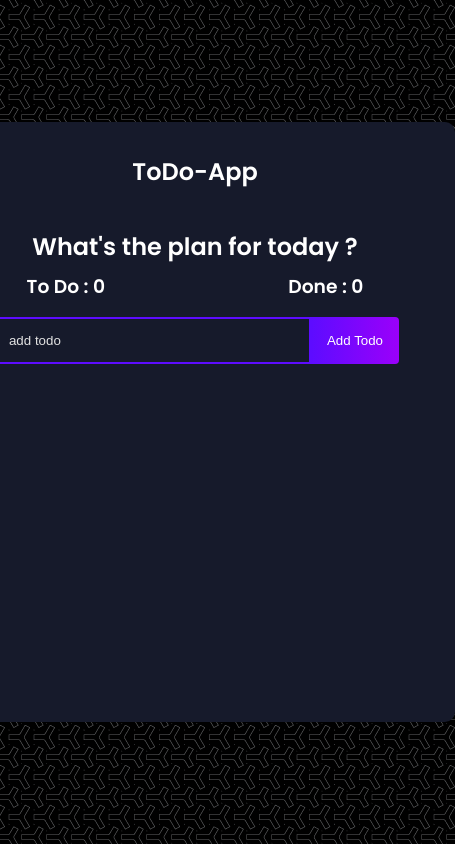
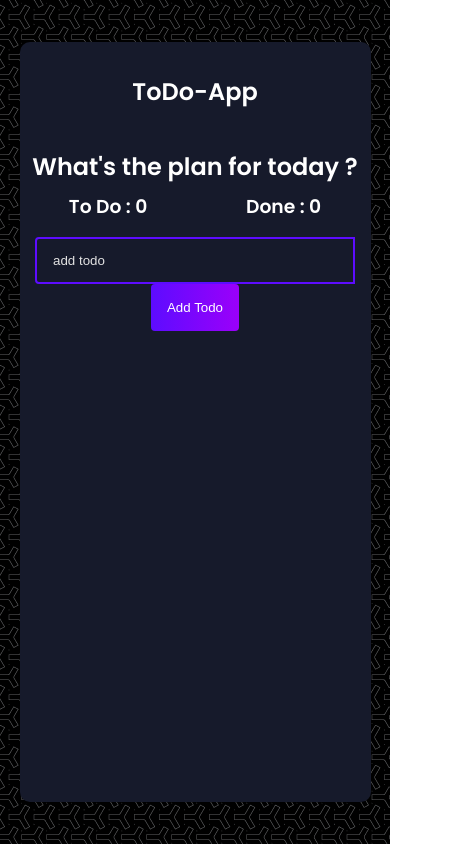
Before and after one commit to Florian-Techer/react-todo, a React (Create React App) app: page / in a window 390 px wide. Shown: the whole page, 455 px wide, since content can reach past the window. Built offline with nearby package versions, Linux system fonts and the light colour scheme.

Commit message:
refacto localStorage and responsive

```diff
--- a/src/App.css
+++ b/src/App.css
@@ -177,3 +177,32 @@
     justify-content: space-around;
     /* width: 50%; */
  }
+
+ /* =========== MEDIA QUERY MEDIUM =========== */
+@media screen and (max-width: 1024px) {
+    header{
+        height: 100vh;
+    }
+}
+
+/* =========== MEDIA QUERY SMALL =========== */
+@media screen and (max-width: 600px) {
+    .todo-app {
+        display: flex;
+        flex-direction: column;
+        justify-content: start;
+        width: 90%;
+        min-height: 90vh;
+        background: #161a2b;
+        text-align: center;
+        margin: 0 auto;
+        border-radius: 10px;
+        padding-bottom: 32px;
+        font-size: 1rem;
+    }
+
+    .todo-button {
+        border-radius: 4px 4px 4px 4px;
+
+    }
+}
--- a/src/components/TodoList.js
+++ b/src/components/TodoList.js
@@ -9,12 +9,15 @@
 
     useEffect(() => {
         if(localStorage.getItem('todoList')){
-            console.log(JSON.parse(localStorage.getItem('todoList')))
             setTodos(JSON.parse(localStorage.getItem('todoList')))
             setTaskDone(JSON.parse(localStorage.getItem('taskDone')))
         }
-        console.log("b")
     }, [])
+
+    useEffect(() => {
+        setLocalStorage('taskDone', taskDone)
+        setLocalStorage('todoList', todos)
+    }, [todos])
 
     const setLocalStorage = (key, value) => {
         window.localStorage.setItem(key, JSON.stringify(value));
@@ -22,8 +25,6 @@
 
     const addTodo = todo => {
         const newTodos = [...todos, todo];
-        setLocalStorage('todoList', newTodos)
-        setLocalStorage('taskDone', taskDone)
         setTodos(newTodos)
     }
 
@@ -36,11 +37,9 @@
         const removeArray = [...todos].filter(todo => {
             if(todo.id === id && todo.isComplete){
                 setTaskDone(taskDone - 1)
-                setLocalStorage('taskDone', taskDone-1)
             }
             return todo.id !== id
         });
-        setLocalStorage('todoList', removeArray)
         setTodos(removeArray);
     }
 
@@ -51,15 +50,12 @@
                 todo.isComplete = !todo.isComplete
                 if(todo.isComplete){
                     setTaskDone(taskDone + 1)
-                    setLocalStorage('taskDone', taskDone+1)
                 }else if(!todo.isComplete){
                     setTaskDone(taskDone - 1)
-                    setLocalStorage('taskDone', taskDone-1)
                 }
             }
             return todo
         })
-        setLocalStorage('todoList', updatedTodos)
 
         setTodos(updatedTodos);
     }
```
